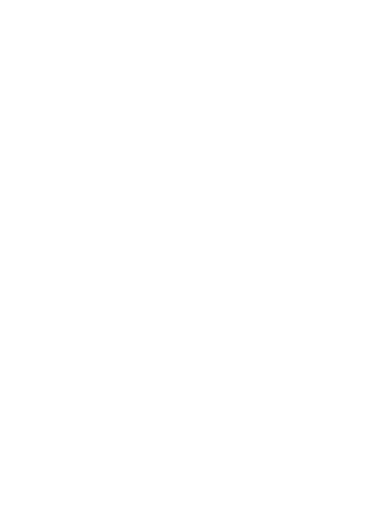
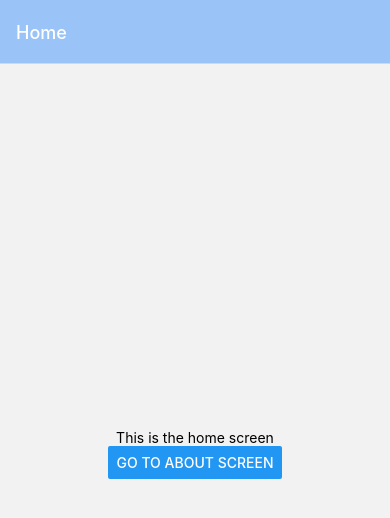
Before and after one commit to Dienvm/ReactNativeApp, a React Native app: screen / in a window 390 px wide. Shown: the top 518 px of the page. Built offline with nearby package versions, Linux system fonts and the light colour scheme.

Commit message:
Implement stack navigator

```diff
--- a/App.js
+++ b/App.js
@@ -1,5 +1,10 @@
 import React from "react";
 import { NavigationContainer } from "@react-navigation/native";
+import { MainStackNavigator } from "./src/navigations/StackNavigator";
 
-const App = () => <NavigationContainer>{/* Navigation here */}</NavigationContainer>;
+const App = () => (
+  <NavigationContainer>
+    <MainStackNavigator />
+  </NavigationContainer>
+);
 export default App;
--- /dev/null
+++ b/src/navigations/StackNavigator.js
@@ -0,0 +1,31 @@
+import React from "react";
+import { createNativeStackNavigator } from "@react-navigation/native-stack";
+
+import Home from "../screens/HomeScreen";
+import About from "../screens/AboutScreen";
+import Contact from "../screens/ContactScreen";
+
+const Stack = createNativeStackNavigator();
+
+const screenOptionStyle = {
+  headerStyle: {
+    backgroundColor: "#9AC4F8",
+  },
+  headerTintColor: "white",
+  headerBackTitle: "Back",
+};
+
+const MainStackNavigator = () => (
+  <Stack.Navigator screenOptions={screenOptionStyle}>
+    <Stack.Screen name="Home" component={Home} />
+    <Stack.Screen name="About" component={About} />
+  </Stack.Navigator>
+);
+
+const ContactStackNavigator = () => (
+  <Stack.Navigator screenOptions={screenOptionStyle}>
+    <Stack.Screen name="Contact" component={Contact} />
+  </Stack.Navigator>
+);
+
+export { MainStackNavigator, ContactStackNavigator };
```
